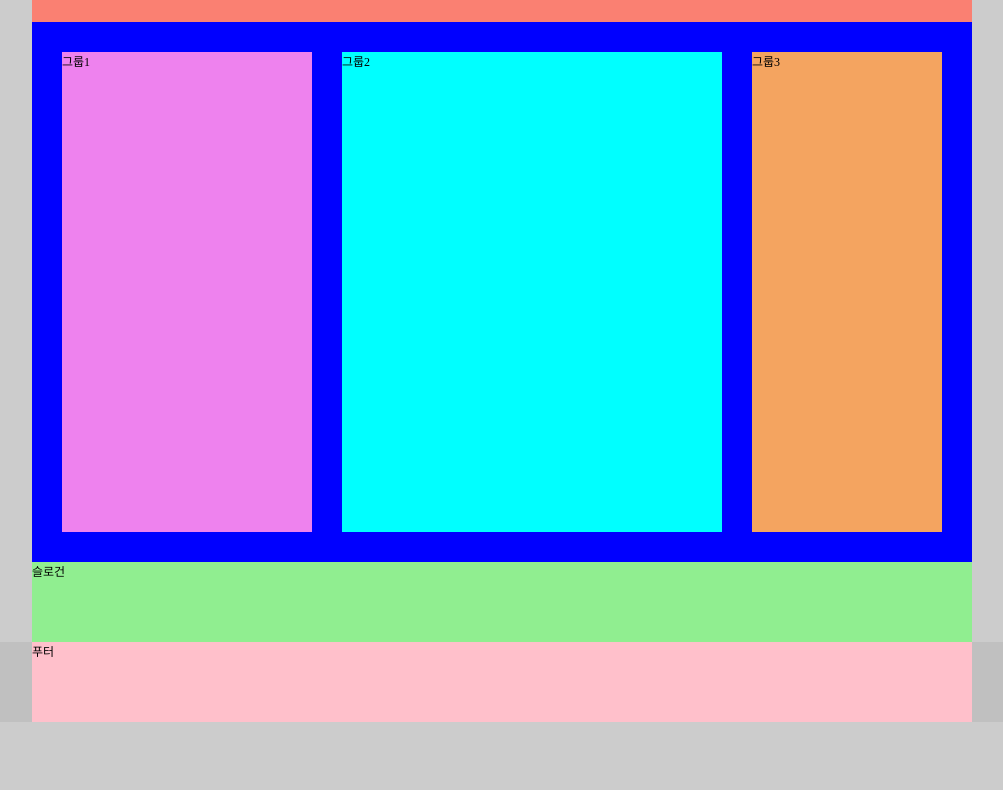
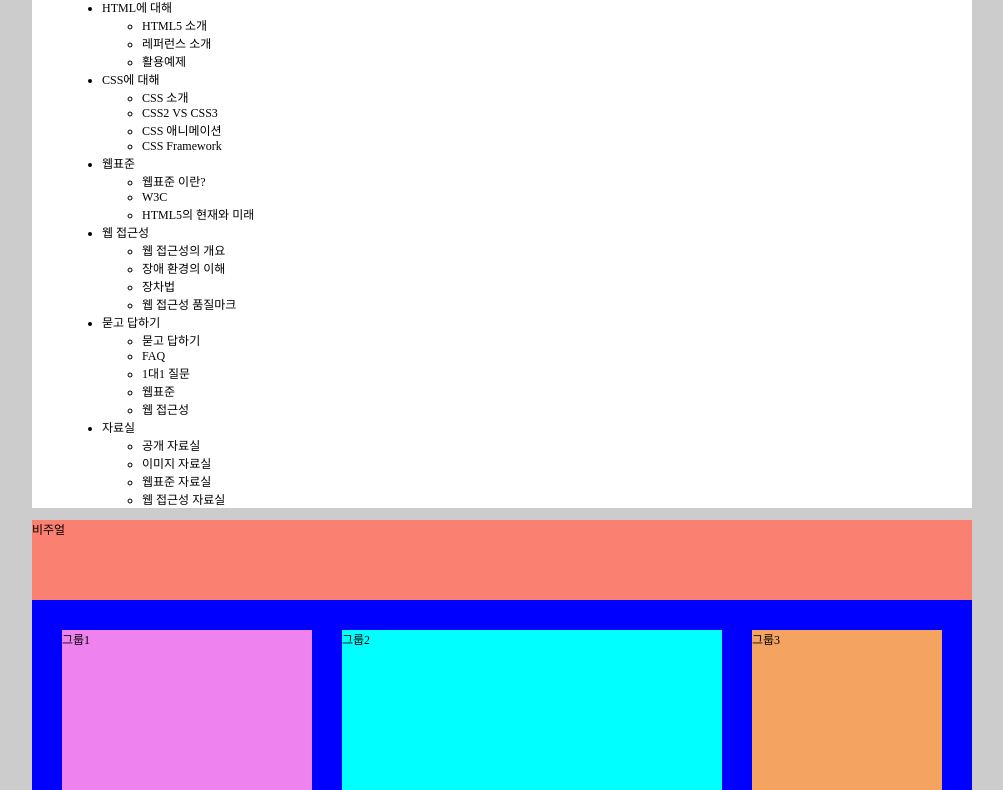
Before and after one commit to ssungs/HTML-CSS, a plain HTML site: page index.html in a window 1280 px wide. Shown: the part 96-886 px from the top of the page, without its empty margins (138-1141 px from the left). Before the commit the page ends 818 px from the top, so only its background shows below. Drawn offline with Linux system fonts and the light colour scheme.

Commit message:
네비게이션 마크업 추가

```diff
--- a/index.html
+++ b/index.html
@@ -21,6 +21,109 @@
         <li><a href="#">english</a></li>
       </ul>
       <nav class="navigation">
+        <h2 class="a11y-hidden">메인 메뉴</h2>
+        <ul class="menu">
+          <li class="menu-item menu-act" tabindex="0">
+            <a href="#" role="button" class="menu-item-text">HTML에 대해</a>
+            <ul class="sub-menu sub-menu1">
+              <li>
+                <a href="#">HTML5 소개</a>
+              </li>
+              <li>
+                <a href="#">레퍼런스 소개</a>
+              </li>
+              <li>
+                <a href="#">활용예제</a>
+              </li>
+            </ul>
+          </li>
+          <li class="menu-item" tabindex="0">
+            <a href="#" role="button" class="menu-item-text">CSS에 대해</a>
+            <ul class="sub-menu sub-menu2">
+              <li>
+                <a href="#">CSS 소개</a>
+              </li>
+              <li>
+                <a href="#">CSS2 VS CSS3</a>
+              </li>
+              <li>
+                <a href="#">CSS 애니메이션</a>
+              </li>
+              <li>
+                <a href="#">CSS Framework</a>
+              </li>
+            </ul>
+          </li>
+          <li class="menu-item" tabindex="0">
+            <a href="#" role="button" class="menu-item-text">웹표준</a>
+            <ul class="sub-menu sub-menu3">
+              <li>
+                <a href="#">웹표준 이란?</a>
+              </li>
+              <li>
+                <a href="#">W3C</a>
+              </li>
+              <li>
+                <a href="#">HTML5의 현재와 미래</a>
+              </li>
+            </ul>
+          </li>
+          <li class="menu-item" tabindex="0">
+            <a href="#" role="button" class="menu-item-text">웹 접근성</a>
+            <ul class="sub-menu sub-menu4">
+              <li>
+                <a href="#">웹 접근성의 개요</a>
+              </li>
+              <li>
+                <a href="#">장애 환경의 이해</a>
+              </li>
+              <li>
+                <a href="#">장차법</a>
+              </li>
+              <li>
+                <a href="#">웹 접근성 품질마크</a>
+              </li>
+            </ul>
+          </li>
+          <li class="menu-item" tabindex="0">
+            <a href="#" role="button" class="menu-item-text">묻고 답하기</a>
+            <ul class="sub-menu sub-menu5">
+              <li>
+                <a href="#">묻고 답하기</a>
+              </li>
+              <li>
+                <a href="#">FAQ</a>
+              </li>
+              <li>
+                <a href="#">1대1 질문</a>
+              </li>
+              <li>
+                <a href="#">웹표준</a>
+              </li>
+              <li>
+                <a href="#">웹 접근성</a>
+              </li>
+            </ul>
+          </li>
+          <li class="menu-item" tabindex="0">
+            <a href="#" role="button" class="menu-item-text">자료실</a>
+            <ul class="sub-menu sub-menu6">
+              <li>
+                <a href="#">공개 자료실</a>
+              </li>
+              <li>
+                <a href="#">이미지 자료실</a>
+              </li>
+              <li>
+                <a href="#">웹표준 자료실</a>
+              </li>
+              <li>
+                <a href="#">웹 접근성 자료실</a>
+              </li>
+            </ul>
+          </li>
+        </ul>
+      </nav>
 
       </nav>
     </header>
```
